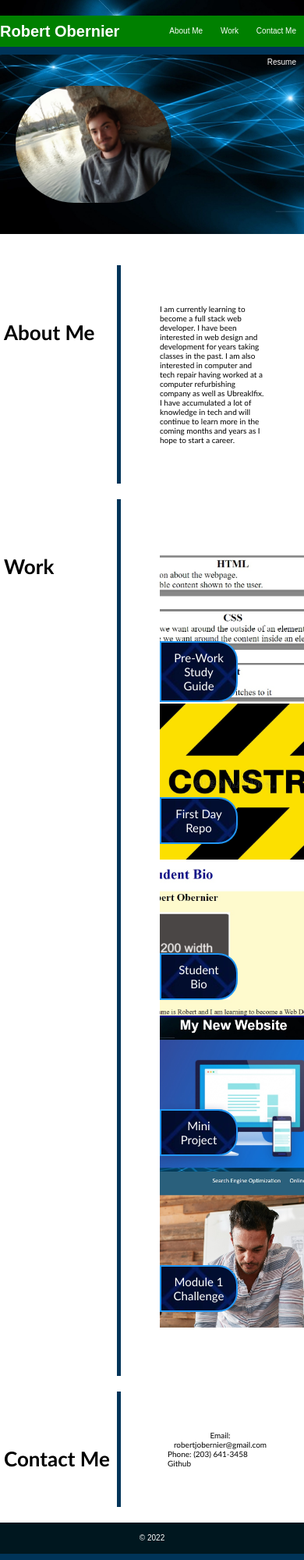
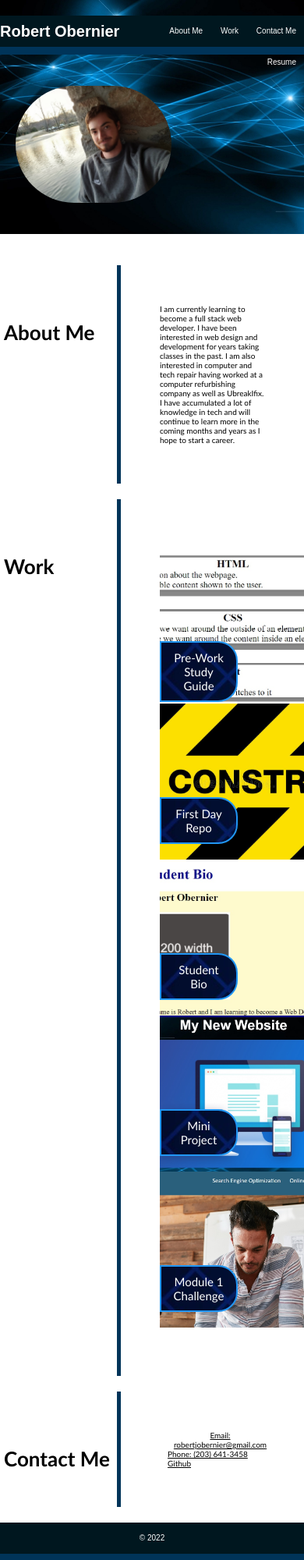
Before and after one commit to rjo6615/Module-2-Challenge, a plain HTML site: page index.html in a window 390 px wide. Shown: the whole page at 78% size. Drawn offline with Linux system fonts and the light colour scheme.

Commit message:
media screen formating seems mostly functional

```diff
--- a/assets/css/style.css
+++ b/assets/css/style.css
@@ -86,6 +86,7 @@
 
   .main-sections li a {
     color:black;
+    text-decoration: underline;
   }
 
 /* work images and links and grid */
@@ -142,39 +143,28 @@
   }
 
   @media screen and (max-width: 992px) {
-    header {
+    /* header {
       background: #772014;
-    }
+    } */
     .grid-container {
       display: inline;
     }
     body {
-      font-size: 10px;
-    }
-  }
-
-  /* Large smartphones - navbar changes color */
-  @media screen and (max-width: 768px) {
-    header {
-      background: green;
+      font-size: 15px;
     }
     .grid-container > div > h2 {
-      font-size: 15px;
-    }
-    body {
-      font-size: 10px;
+      font-size: 20px;
     }
     a:link, a:visited {
-      padding: 0;
+      padding: 0 24px;
     }
     li {
       padding: 10px;
     }
     header,
     footer {
-      height: 40px;
-      line-height: 40px;
-      margin-top: 20px;
+      height: 60px;
+      line-height: 60px;
     }
     .main-sections h2 {
       margin: 20px 0 0 -200px;
@@ -185,3 +175,23 @@
       padding: 50px;
   }
 }
+
+  @media screen and (max-width: 768px) {
+    /* header {
+      background: green;
+    } */
+    .grid-container > div > h2 {
+      font-size: 15px;
+    }
+    body {
+      font-size: 10px;
+    }
+    a:link, a:visited {
+      padding: 0;
+    }
+    header,
+    footer {
+      height: 40px;
+      line-height: 40px;
+    }
+}
--- a/index.html
+++ b/index.html
@@ -54,7 +54,7 @@
         <h2>Contact Me</h2>
         <ul>
             <li> <a href="mailto:robertjobernier@gmail.com" class ="active">Email: robertjobernier@gmail.com</a></li>
-            <li> <a href="#" class ="active">Phone: (203) 641-3458</a></li>
+            <li> <a href="tel:203-641-3458" class ="active">Phone: (203) 641-3458</a></li>
             <li> <a href="https://github.com/rjo6615" class ="active">Github</a></li>
         </ul>
     </div>
```
